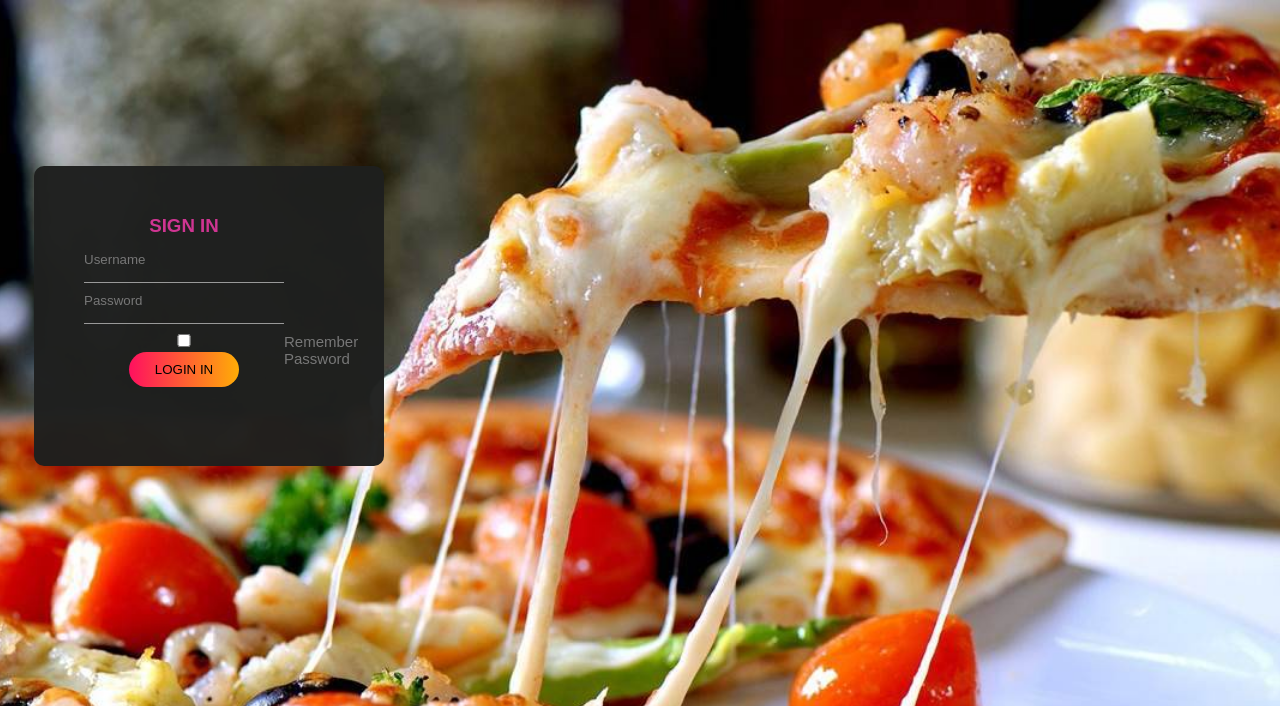
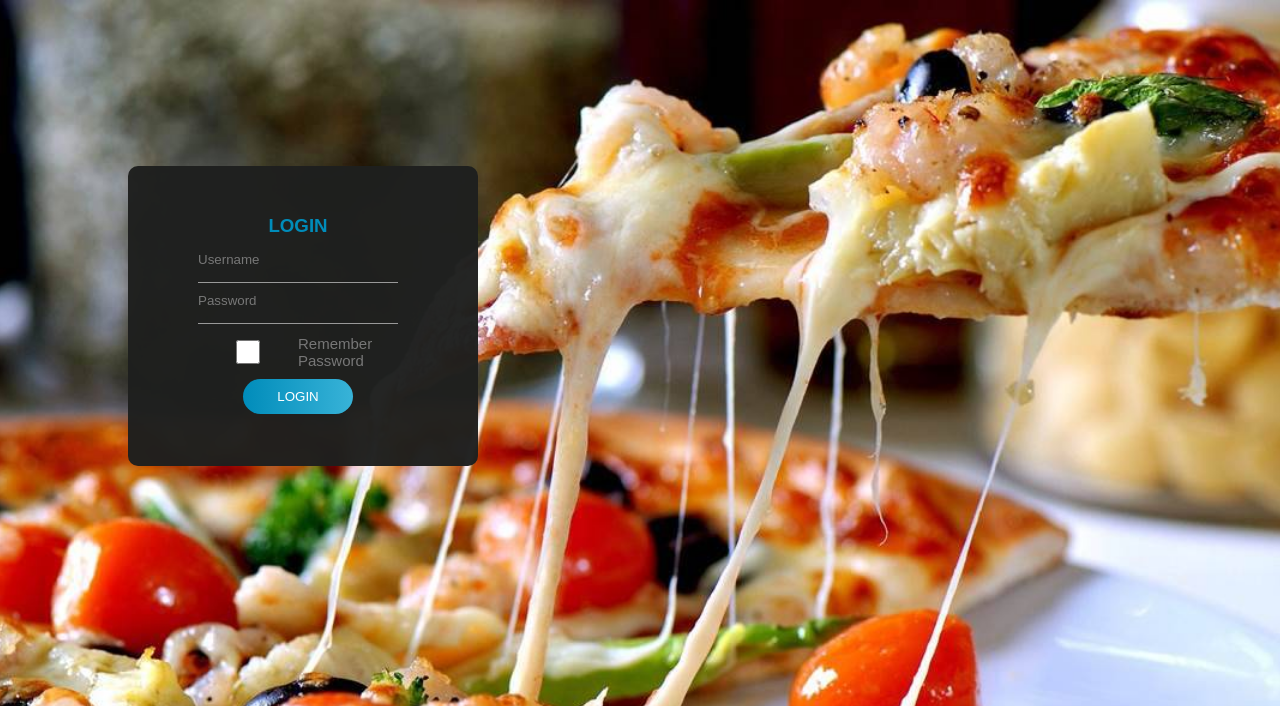
Before and after one commit to AnnMEldo31/onlinePizzaOrderingSystem, a PHP site: page /adm_login.html in a window 1280 px wide. Shown: the top 706 px of the page. Run offline with PHP 8.4, Linux system fonts and the light colour scheme.

Commit message:
login changed
login connectivity to be done

```diff
--- a/project/adm_login.html
+++ b/project/adm_login.html
@@ -1,16 +1,22 @@
 <html>
 <head>
 	<title>admin account</title>
-	<link rel="stylesheet" type="text/css" href="adm_login_style.css"
+	<link rel="stylesheet" type="text/css" href="adm_login_style.css">
 </head>
 <body>
 	<div class="container">
 		<form id="login">
-			<h3>SIGN IN</h3>
+			<h3>LOGIN</h3>
 			<input type="text" placeholder="Username" required>
 			<input type="password" placeholder="Password" required>
-			<input type="checkbox" class="check-box"><span>Remember Password</span>
-				<button type="submit" class="submit-btn">LOGIN IN</button>
+			<div style="display: flex; margin-top: 8%; width: 100%;">
+				<span>
+				<input type="checkbox" class="check-box"></span>
+				<span>Remember Password</span>
+			</div>
+			<button type="submit" class="submit-btn">LOGIN</button>
+
+
      </form>
 	 </div>
 </body>
--- a/project/adm_login_style.css
+++ b/project/adm_login_style.css
@@ -7,25 +7,27 @@ body{
         font-family: sans-serif;
  }
 .container{
+        display: inline;
         width: 350px;
         height: 300px;
         margin: 13% auto;
         background: rgba(30, 31, 30, 0.973);
         border-radius: 10px;
         position: absolute;
-        right: 70%;
         top: 0%;
+        align-self: center;
+        margin-left: 10%;
  }
  h3{
     text-align: center;
     margin-bottom: 10px;
-    color: rgb(207, 53, 146);
+    color: #008cba;
 }
 .container form{
     width: 200px;
     position: absolute;
     top:30px;
-    left: 50px;
+    margin-left: 20%;
     color: #f1efeb;
 }
 form input{
@@ -34,8 +36,9 @@ form input{
     margin: 5px 0;
     border: 0;
     border-bottom: 1px solid #999;
-    outline: rgb(15, 105, 146);
+    outline: #008cba;
     background: transparent;
+    color: white;
 }
 ::placeholder{
     color: #777;
@@ -46,10 +49,11 @@ form input{
     cursor: pointer;
     display: block;
     margin: auto;
-    background: linear-gradient(to right,#ff105f,#ffad06);
+    background: linear-gradient(to right,#008cba,#38b3d8);
     border: 0;
     outline: none;
     border-radius: 20px;
+    color: white;
 
 }
 .chech-box{
@@ -58,6 +62,10 @@ form input{
 span{
     color:#777;
     font-size: 15px;
-    bottom: 20px;
-    position: absolute;
+    bottom: 10px;
+    position: relative;
+    width: 100%;
+    padding: 0%;
+    margin: 0%;
+    display: flex;
 }
--- a/project/adm_login.php
+++ b/project/adm_sign_up.php
@@ -2,14 +2,14 @@
     $Username=$_POST['Username'];
     $password=$_POST['password'];
     //database connection
-    $con = new mysqli('localhost','root','','test');
+    $con = new mysqli('localhost','root','','dbms_project');
     if($con->connect_error){
         die("failed to connect :" .$con->connect_error);
     }else{
-        $stmt = $con->prepare("insert into admin account(username,password)values(?,?)");
+        $stmt = $con->prepare("insert into Admin_acct(a_user,a_pass)values(?,?)");
         $stmt->bind_para("ss",$username,$password);
         $stmt->execute();
-        echo "admin account successfully...";
+        echo "login successfull...";
         $stmt->close();
         $con->close();
     }
```
